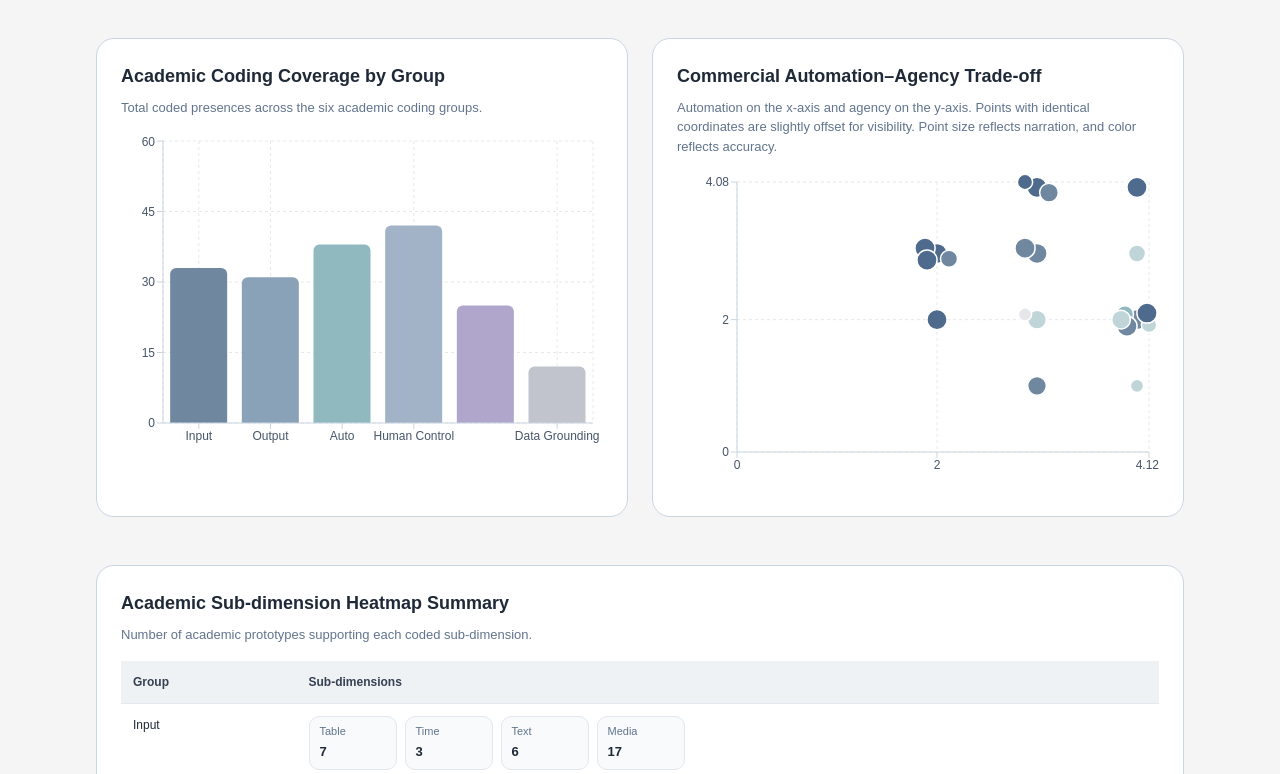
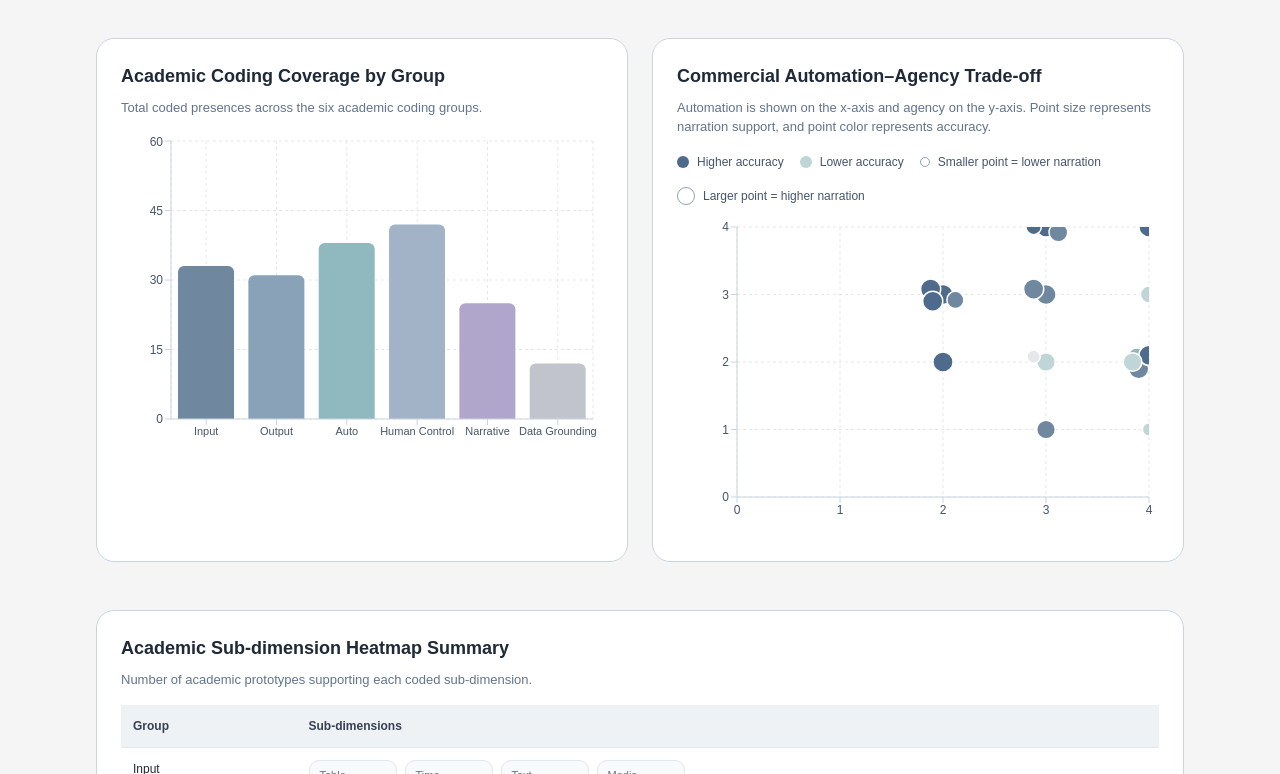
Before and after one commit to RyleeYU/data-video-research-website, a Next.js app: page / in a window 1280 px wide. Shown: the part 686-1460 px from the top of the page. Built offline with nearby package versions, Linux system fonts and the light colour scheme.

Commit message:
Fix chart labels and scatter axes

```diff
--- a/app/page.tsx
+++ b/app/page.tsx
@@ -12,7 +12,6 @@ import {
   Scatter,
   ZAxis,
   Cell,
-  Legend,
 } from "recharts";
 import {
   academicGroupCoverage,
@@ -106,9 +105,6 @@ function ScatterTooltip({
 }
 
 export default function AboutPage() {
-  // Academic + commercial overview data already imported.
-
-  // Jitter commercial scatter points so tools with identical coordinates do not overlap completely.
   const scatterKeyGroups = new Map<string, number>();
   const jitterPattern = [
     { dx: 0, dy: 0 },
@@ -129,14 +125,22 @@ export default function AboutPage() {
 
     const pattern = jitterPattern[count % jitterPattern.length];
 
+    const plotAutomation = Math.max(
+      0,
+      Math.min(4, Number((item.automation + pattern.dx).toFixed(2)))
+    );
+    const plotAgency = Math.max(
+      0,
+      Math.min(4, Number((item.agency + pattern.dy).toFixed(2)))
+    );
+
     return {
       ...item,
-      plotAutomation: Number((item.automation + pattern.dx).toFixed(2)),
-      plotAgency: Number((item.agency + pattern.dy).toFixed(2)),
+      plotAutomation,
+      plotAgency,
     };
   });
 
-  // Build score distribution summary for commercial tools.
   const dimensions = [
     { key: "automation", label: "Automation" },
     { key: "agency", label: "Agency" },
@@ -248,16 +252,17 @@ export default function AboutPage() {
             title="Academic Coding Coverage by Group"
             description="Total coded presences across the six academic coding groups."
           >
-            <div className="h-[320px]">
+            <div className="h-[340px]">
               <ResponsiveContainer width="100%" height="100%">
                 <BarChart
                   data={academicGroupCoverage}
-                  margin={{ top: 8, right: 10, left: -18, bottom: 0 }}
+                  margin={{ top: 8, right: 10, left: -10, bottom: 24 }}
                 >
                   <CartesianGrid strokeDasharray="3 3" stroke="#E5E7EB" />
                   <XAxis
                     dataKey="group"
-                    tick={{ fontSize: 12, fill: "#475569" }}
+                    interval={0}
+                    tick={{ fontSize: 11, fill: "#475569" }}
                     axisLine={{ stroke: "#CBD5E1" }}
                     tickLine={{ stroke: "#CBD5E1" }}
                   />
@@ -297,8 +302,27 @@ export default function AboutPage() {
 
           <Card
             title="Commercial Automation–Agency Trade-off"
-            description="Automation on the x-axis and agency on the y-axis. Points with identical coordinates are slightly offset for visibility. Point size reflects narration, and color reflects accuracy."
+            description="Automation is shown on the x-axis and agency on the y-axis. Point size represents narration support, and point color represents accuracy."
           >
+            <div className="mb-3 flex flex-wrap items-center gap-4 text-[12px] text-slate-600">
+              <div className="flex items-center gap-2">
+                <span className="inline-block h-3 w-3 rounded-full bg-[#4E6A8C]" />
+                <span>Higher accuracy</span>
+              </div>
+              <div className="flex items-center gap-2">
+                <span className="inline-block h-3 w-3 rounded-full bg-[#BFD5D8]" />
+                <span>Lower accuracy</span>
+              </div>
+              <div className="flex items-center gap-2">
+                <span className="inline-block h-2.5 w-2.5 rounded-full border border-slate-400" />
+                <span>Smaller point = lower narration</span>
+              </div>
+              <div className="flex items-center gap-2">
+                <span className="inline-block h-4.5 w-4.5 rounded-full border border-slate-400" />
+                <span>Larger point = higher narration</span>
+              </div>
+            </div>
+
             <div className="h-[320px]">
               <ResponsiveContainer width="100%" height="100%">
                 <ScatterChart
@@ -310,6 +334,8 @@ export default function AboutPage() {
                     dataKey="plotAutomation"
                     name="Automation"
                     domain={[0, 4]}
+                    ticks={[0, 1, 2, 3, 4]}
+                    allowDataOverflow
                     tick={{ fontSize: 12, fill: "#475569" }}
                     axisLine={{ stroke: "#CBD5E1" }}
                     tickLine={{ stroke: "#CBD5E1" }}
@@ -319,6 +345,8 @@ export default function AboutPage() {
                     dataKey="plotAgency"
                     name="Agency"
                     domain={[0, 4]}
+                    ticks={[0, 1, 2, 3, 4]}
+                    allowDataOverflow
                     tick={{ fontSize: 12, fill: "#475569" }}
                     axisLine={{ stroke: "#CBD5E1" }}
                     tickLine={{ stroke: "#CBD5E1" }}
@@ -422,7 +450,6 @@ export default function AboutPage() {
                     tickLine={{ stroke: "#CBD5E1" }}
                   />
                   <Tooltip content={<CustomTooltip />} />
-                  <Legend wrapperStyle={{ fontSize: "12px" }} />
                   <Bar dataKey="score0" stackId="a" name="Score 0" fill={scoreFill(0)} />
                   <Bar dataKey="score1" stackId="a" name="Score 1" fill={scoreFill(1)} />
                   <Bar dataKey="score2" stackId="a" name="Score 2" fill={scoreFill(2)} />
```
